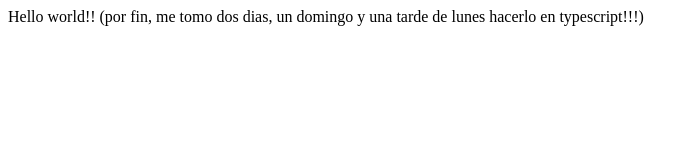
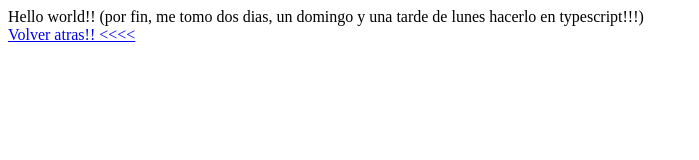
Before and after one commit to martin7682/conexion-firestore-arca, a website: page client/public/home.html in a window 1280 px wide. Shown: the whole page, without its empty margins (0-699 px from the left). Drawn offline with Linux system fonts and the light colour scheme; no server answers.

Commit message:
agrego boto volver atras, defino scrpt para iniciar por consola

```diff
--- a/client/public/home.html
+++ b/client/public/home.html
@@ -9,5 +9,7 @@
 <body>
     <div>Hello world!! (por fin, me tomo dos dias, un domingo y una tarde de lunes hacerlo en typescript!!!)</div>
     <div class="root"></div>
+
+    <a href="/index.html"> Volver atras!! <<<< </a>
 </body>
 </html>
--- a/package.json
+++ b/package.json
@@ -19,8 +19,8 @@
     "firebase-admin": "12.7.0"
   },
   "scripts": {
-    "start-dev": "ts-node ./server/src/index.ts",
+    "start-dev": "ts-node server/src/index.ts",
     "build": "tsc",
-    "start": "node ./server/src/index.js"
+    "start": "node dist/server/src/index.js"
   }
 }
```
